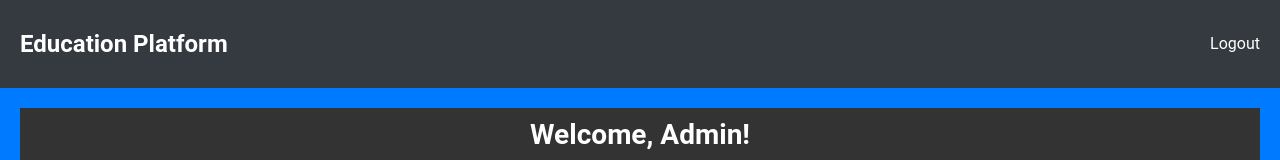
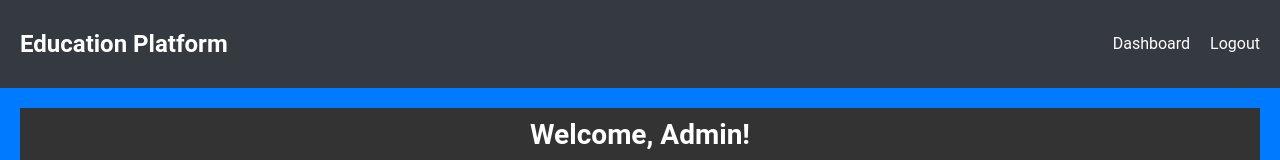
Before and after one commit to majojukrishna03/Education_Platform_Frontend, a React (Create React App) app in the folder frontend/: page /admin/dashboard in a window 1280 px wide. Shown: the top 160 px of the page. Built offline with nearby package versions, Linux system fonts and the light colour scheme.

Commit message:
updated layout

```diff
--- a/frontend/src/components/AdminLayout.js
+++ b/frontend/src/components/AdminLayout.js
@@ -1,5 +1,3 @@
-// AdminLayout.js
-
 import React from 'react';
 import { Link, useLocation, useNavigate } from 'react-router-dom';
 import './Homepage.css'; // Import your CSS file for styling
@@ -8,9 +6,8 @@ const AdminLayout = ({ children, showLogout, handleLogout }) => {
   const location = useLocation();
   const navigate = useNavigate();
 
-  // Function to determine current route
-  const isAdminHomePage = () => location.pathname === '/admin';
-  const isAdminDashboardPage = () => location.pathname === '/admin/dashboard';
+  // Function to determine if the current route is an admin route
+  const isAdminRoute = () => location.pathname.startsWith('/admin');
 
   // Function to handle link clicks with alert
   const handleLinkClick = (pageName) => {
@@ -29,20 +26,11 @@ const AdminLayout = ({ children, showLogout, handleLogout }) => {
       <header className="header">
         <nav className="navbar">
           <h1 className="brand">Education Platform</h1>
-          {isAdminHomePage() && (
+          {isAdminRoute() && (
             <ul className="nav-links">
               <li>
-                <Link to="/admin/dashboard">Dashboard</Link>
+                <Link to="/admin/dashboard" onClick={() => handleLinkClick('Dashboard')}>Dashboard</Link>
               </li>
-              {showLogout && (
-                <li>
-                  <Link to="/" onClick={handleLogoutClick}>Logout</Link>
-                </li>
-              )}
-            </ul>
-          )}
-          {isAdminDashboardPage() && (
-            <ul className="nav-links">
               {showLogout && (
                 <li>
                   <Link to="/" onClick={handleLogoutClick}>Logout</Link>
```
